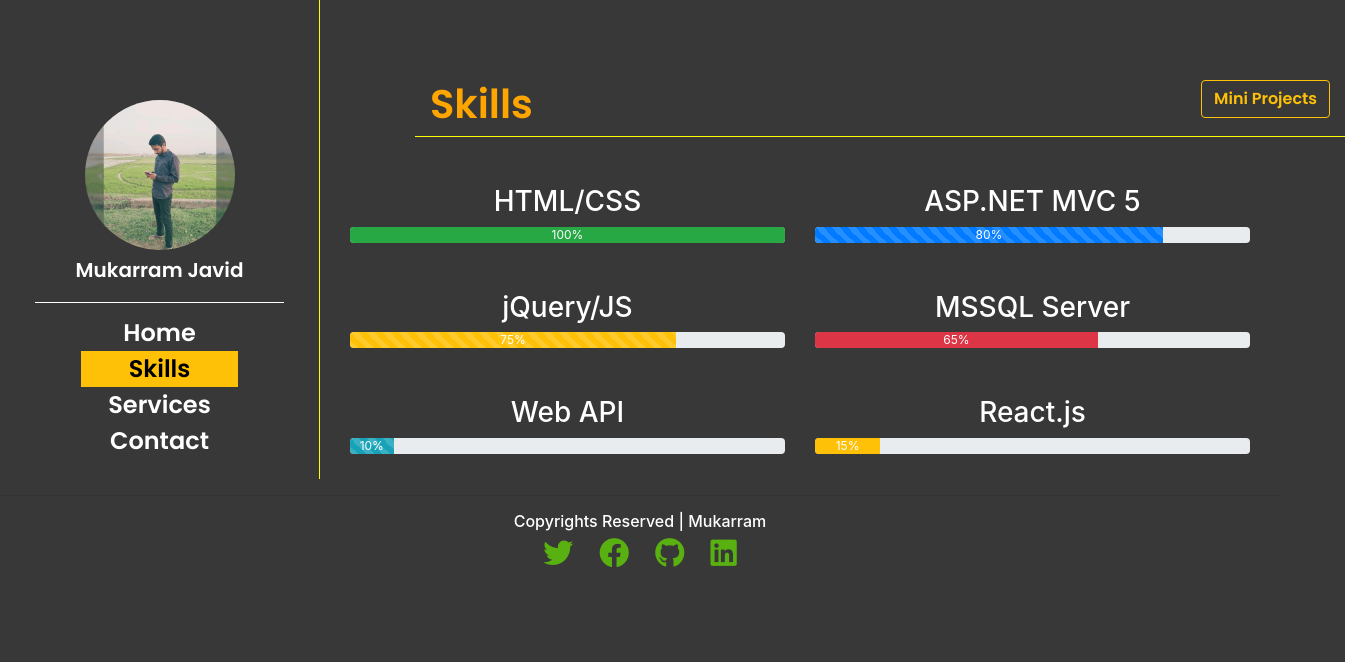
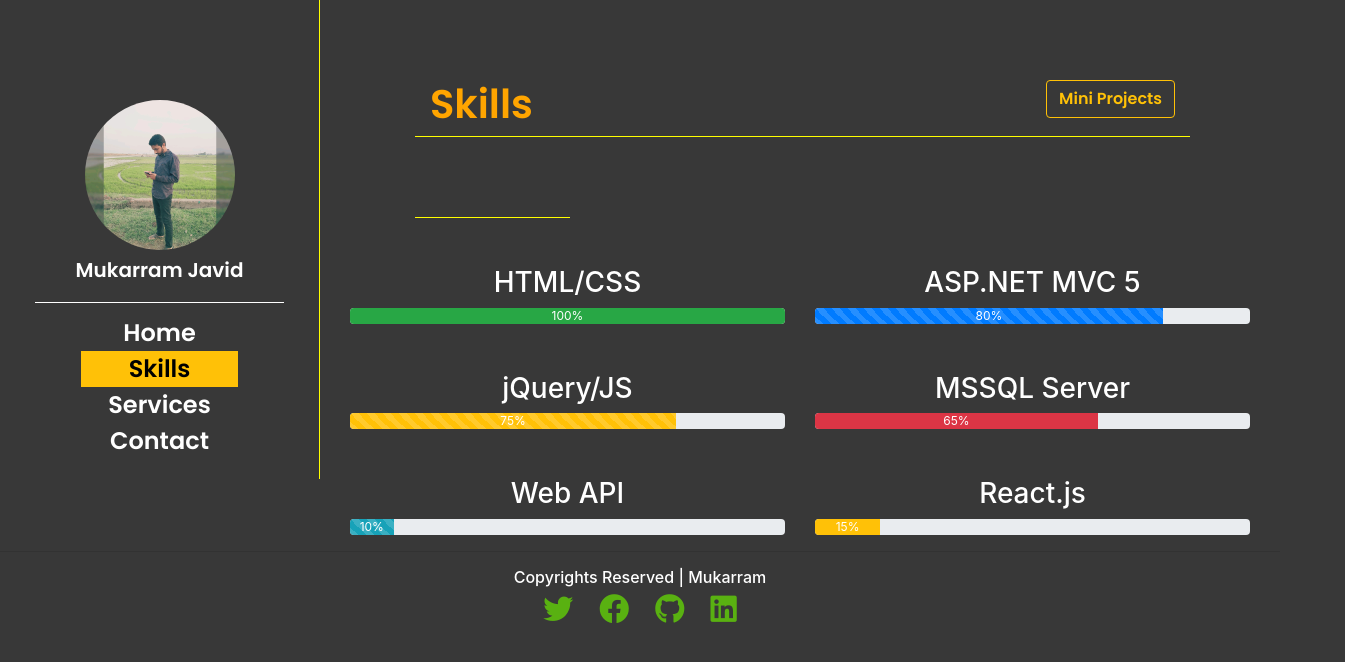
Before and after one commit to mukarramjavid/mukarram_portfolio, a React (Create React App) app: page /Skills in a window 1280 px wide. Shown: the top 662 px of the page, 1345 px wide, since content can reach past the window. Built offline with nearby package versions, Linux system fonts and the light colour scheme.

Commit message:
Update Skills.js

```diff
--- a/src/Components/Skills.js
+++ b/src/Components/Skills.js
@@ -5,9 +5,10 @@ export default function Skills() {
     <>
       <Container>
         <Row>
-          <Col className="skill" md={12} xs={6} sm={12}>
+          <Col className="skill" md={10} xs={6} sm={10}>
             <h1>Skills <Button href="https://mukarramblog.netlify.app/" target="_blank" variant="outline-warning" className="float-right">Mini Projects</Button></h1>
           </Col>
+          <Col className="skill" md={2}></Col>
         </Row>
 
         {/* Row 1 */}
```
